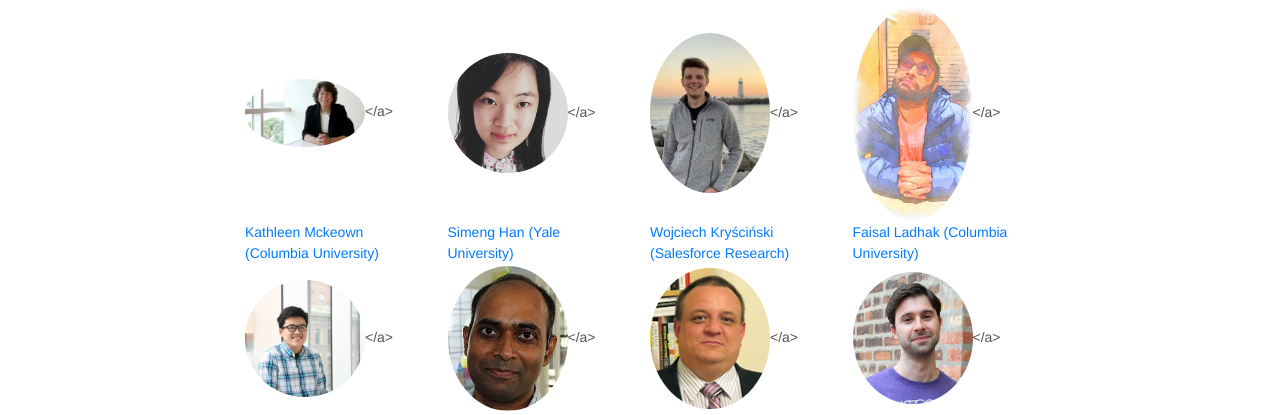
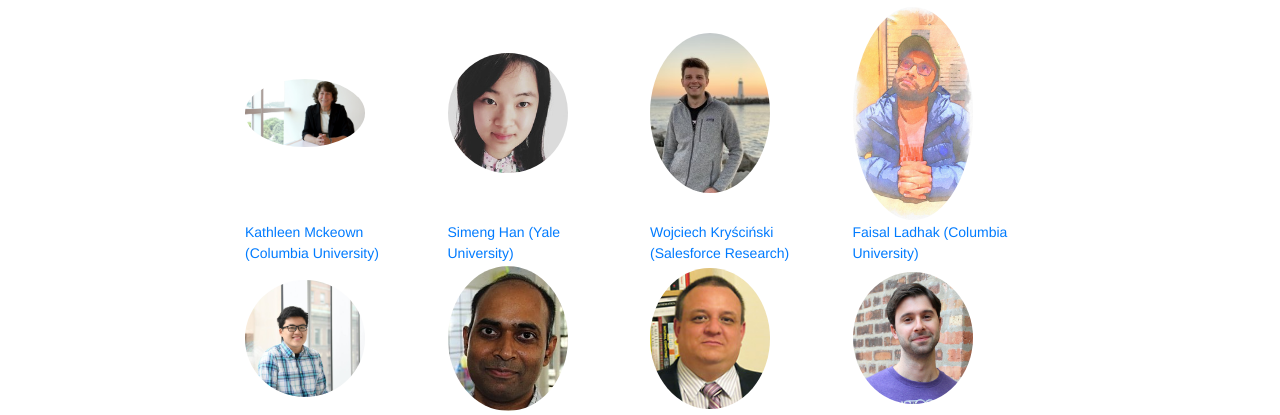
Before and after one commit to CreativeSumm/creativesumm.github.io, a Jekyll site: the page built from index.md, in a window 1280 px wide. Shown: the part 666-1081 px from the top of the page. Built offline with Jekyll 4.4.1, drawn with Linux system fonts in a browser that asks for light colours; nearby versions of some CDN libraries.

Commit message:
Update index.md

```diff
--- a/index.md
+++ b/index.md
@@ -138,10 +138,10 @@ Thursday Nov 19, 2020 Pacific Time
 <table>
   <tbody>
     <tr>
-      <td width="25%"><img src="assets/images/kathy.jpeg" width="120px" align="bottom" style="border-radius: 50%"></a></td>
-      <td width="25%"><img src="assets/images/simeng.jpeg" width="120px" align="bottom" style="border-radius: 50%"></a></td>
-      <td width="25%"><img src="assets/images/wojciech.jpeg" width="120px" align="bottom" style="border-radius: 50%"></a></td>
-      <td width="25%"><img src="assets/images/faisal.jpeg" width="120px" align="bottom" style="border-radius: 50%"></a></td>
+      <td width="25%"><img src="assets/images/kathy.jpeg" width="120px" align="bottom" style="border-radius: 50%"></td>
+      <td width="25%"><img src="assets/images/simeng.jpeg" width="120px" align="bottom" style="border-radius: 50%"></td>
+      <td width="25%"><img src="assets/images/wojciech.jpeg" width="120px" align="bottom" style="border-radius: 50%"></td>
+      <td width="25%"><img src="assets/images/faisal.jpeg" width="120px" align="bottom" style="border-radius: 50%"></td>
     </tr>
     <tr>
       <td><a href="http://www.cs.columbia.edu/~kathy/">Kathleen Mckeown (Columbia University)</a></td>
@@ -150,10 +150,10 @@ Thursday Nov 19, 2020 Pacific Time
       <td><a href="https://www.cs.columbia.edu/~faisal/">Faisal Ladhak (Columbia University)</a></td>
     </tr>
     <tr>
-      <td width="25%"><img src="assets/images/bryan.jpeg" width="120px" align="bottom" style="border-radius: 50%"></a></td>
-      <td width="25%"><img src="assets/images/ramesh.jpeg" width="120px" align="bottom" style="border-radius: 50%"></a></td>
-      <td width="25%"><img src="assets/images/drago.jpeg" width="120px" align="bottom" style="border-radius: 50%"></a></td>
-      <td width="25%"><img src="assets/images/swiseman.jpeg" width="120px" align="bottom" style="border-radius: 50%"></a></td>
+      <td width="25%"><img src="assets/images/bryan.jpeg" width="120px" align="bottom" style="border-radius: 50%"></td>
+      <td width="25%"><img src="assets/images/ramesh.jpeg" width="120px" align="bottom" style="border-radius: 50%"></td>
+      <td width="25%"><img src="assets/images/drago.jpeg" width="120px" align="bottom" style="border-radius: 50%"></td>
+      <td width="25%"><img src="assets/images/swiseman.jpeg" width="120px" align="bottom" style="border-radius: 50%"></td>
     </tr>
     <tr>
       <td><a href="https://manestay.github.io/">Bryan Li (University of Pennsylvania)</a></td>
```
